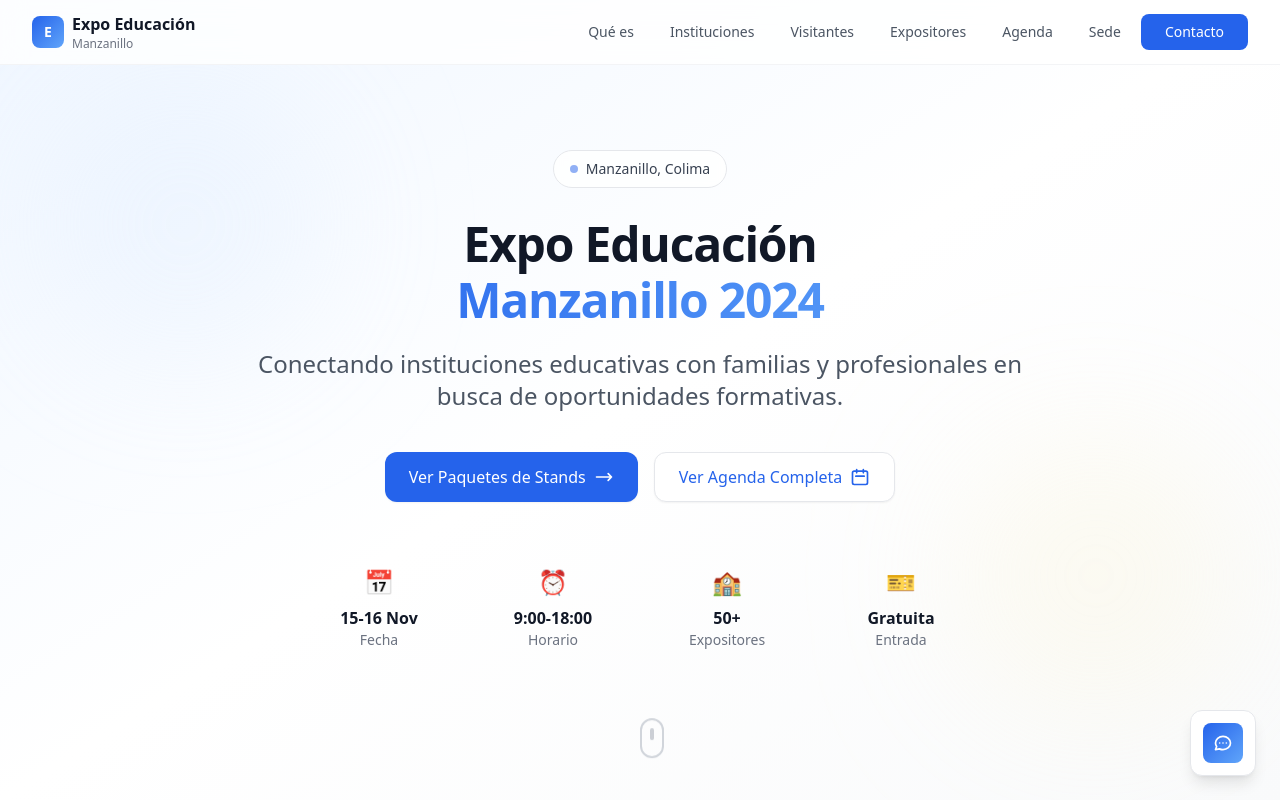
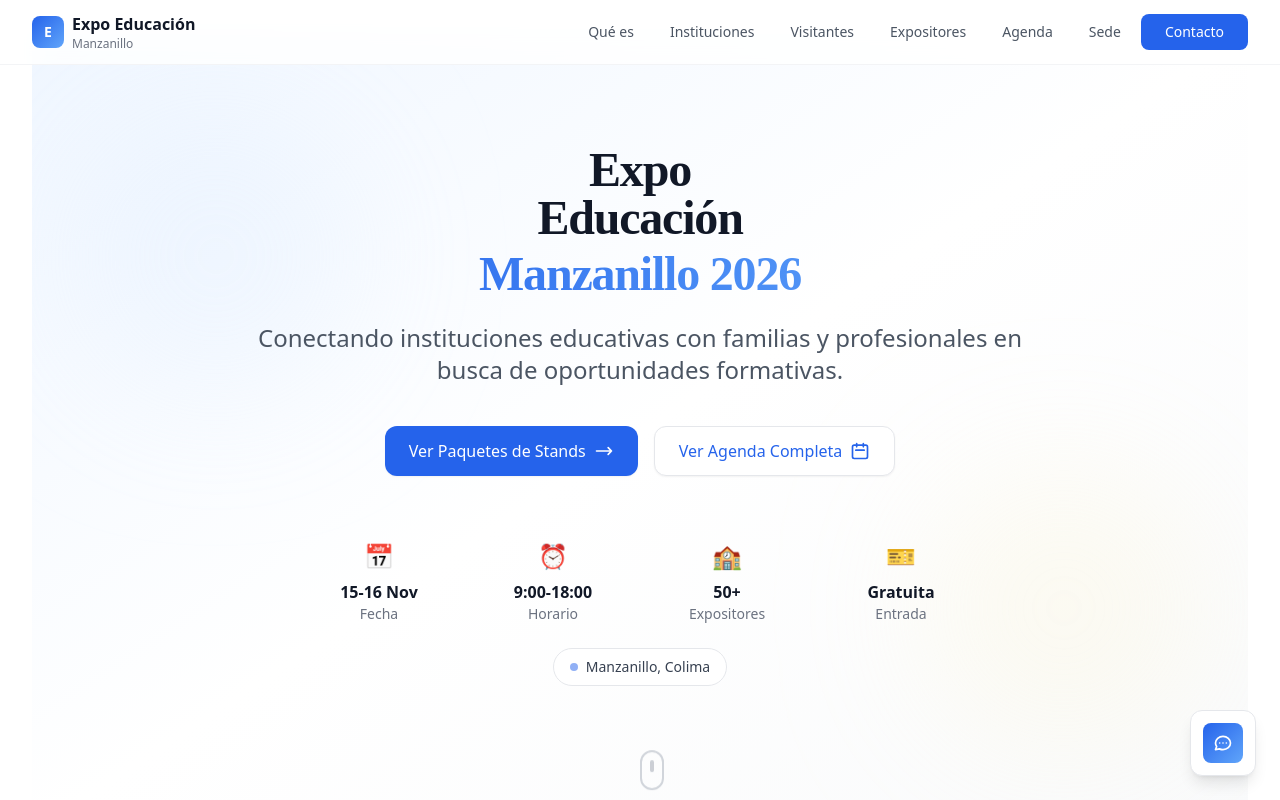
Before and after one commit to xhce911/expo-manzanillo, a React (Vite) app: page / in a window 1280 px wide. Shown: the top 800 px of the page. Built offline with nearby package versions, Linux system fonts and the light colour scheme.

Commit message:
upgrading config

```diff
--- a/index.html
+++ b/index.html
@@ -4,6 +4,7 @@
     <meta charset="UTF-8" />
     <link rel="icon" type="image/svg+xml" href="/vite.svg" />
     <meta name="viewport" content="width=device-width, initial-scale=1.0" />
+    <link rel="stylesheet" type="css" href="./src/App.css" >
     <title>expo-educacion</title>
   </head>
   <body>
--- a/src/App.jsx
+++ b/src/App.jsx
@@ -74,7 +74,7 @@ function App() {
       </section>
 
 
-    <footer className="bg-gray-900 text-white py-12">
+    <footer className=" text-white py-12">
       <div className="container-custom">
         <div className="grid md:grid-cols-4 gap-8">
 
@@ -86,7 +86,7 @@ function App() {
               </div>
               <div>
                 <div className="font-bold">Expo Educación</div>
-                <div className="text-sm text-gray-400">Manzanillo 2024</div>
+                <div className="text-sm text-gray-400">Manzanillo 2026</div>
               </div>
             </div>
             <p className="text-gray-400 text-sm">
--- a/src/components/Hero.jsx
+++ b/src/components/Hero.jsx
@@ -19,16 +19,14 @@ const Hero = () => {
       <div className={`relative z-10 container-custom text-center transition-all duration-700 ${loaded ? 'opacity-100 translate-y-0' : 'opacity-0 translate-y-8'}`}>
 
         {/* Badge superior */}
-        <div className="inline-flex items-center gap-2 bg-white/80 backdrop-blur-sm px-4 py-2 rounded-full border border-gray-200 mb-8">
-          <span className="w-2 h-2 bg-blue-600 rounded-full animate-pulse"></span>
-          <span className="text-sm font-medium text-gray-700">Manzanillo, Colima</span>
-        </div>
+
 
         {/* Título principal */}
-        <h1 className="heading-1 mb-6">
-          <span className="block text-gray-900">Expo Educación</span>
-          <span className="block bg-gradient-to-r from-blue-600 to-blue-400 bg-clip-text text-transparent mt-2">
-            Manzanillo 2024
+        <h1 className="heading-1 mb-6 ">
+          <span className="block text-gray-900 " style={{fontFamily:"Geophy"}}>Expo </span>
+          <span className="block text-gray-900 " style={{fontFamily:"Geophy"}}>Educación </span>
+          <span className="block bg-gradient-to-r from-blue-600 to-blue-400 bg-clip-text text-transparent mt-2" style={{fontFamily:"Boldonse"}}>
+            Manzanillo 2026
           </span>
         </h1>
 
@@ -55,7 +53,7 @@ const Hero = () => {
         </div>
 
         {/* Info rápida */}
-        <div className="grid grid-cols-2 md:grid-cols-4 gap-6 max-w-2xl mx-auto">
+        <div className="grid grid-cols-2 md:grid-cols-4 gap-6 max-w-2xl mx-auto my-6">
           {[
             { label: 'Fecha', value: '15-16 Nov', icon: '📅' },
             { label: 'Horario', value: '9:00-18:00', icon: '⏰' },
@@ -68,6 +66,10 @@ const Hero = () => {
               <div className="text-sm text-gray-500">{item.label}</div>
             </div>
           ))}
+        </div>
+        <div className="inline-flex items-center gap-2 bg-white/80 backdrop-blur-sm px-4 py-2 rounded-full border border-gray-200 mb-8">
+          <span className="w-2 h-2 bg-blue-600 rounded-full animate-pulse"></span>
+          <span className="text-sm font-medium text-gray-700">Manzanillo, Colima</span>
         </div>
       </div>
 
--- a/src/components/Venue.jsx
+++ b/src/components/Venue.jsx
@@ -35,7 +35,7 @@ const Venue = () => {
           <div>
             <div className="card mb-8">
               <h3 className="heading-3 mb-6 text-gray-900">
-                Salón Convenciones <span className="text-blue-600">Manzanillo</span>
+                Salón Convenciones <span className="text-blue-600">Marbella</span>
               </h3>
 
               <div className="space-y-4">
--- a/src/index.css
+++ b/src/index.css
@@ -1,6 +1,21 @@
 @tailwind base;
 @tailwind components;
 @tailwind utilities;
+
+@font-face {
+  font-family: "Geophy", Geophy,;
+  font-style: normal;
+  font-weight: normal;
+  src: local("Geophy"), url('./assets/font/Geophy.otf') format('opentype');
+}
+
+@font-face {
+  font-family: "Boldonse", Boldonse,;
+  font-style: normal;
+  font-weight: normal;
+  src: local("Boldonse"), url('./assets/font/Boldonse.ttf') format('opentype');
+}
+
 
 @layer base {
   :root {
--- a/tailwind.config.js
+++ b/tailwind.config.js
@@ -2,10 +2,83 @@
 export default {
   content: [
     "./index.html",
-    "./src/**/*.{js,jsx,ts,tsx}",
+    "./src/**/*.{js,ts,jsx,tsx}",
   ],
+  darkMode: 'class',
   theme: {
-    extend: {},
+    extend: {
+      colors: {
+        // COLORES PRIMARIOS - DEFINIDOS COMPLETAMENTE
+        primary: {
+          50: '#eff6ff',
+          100: '#dbeafe',
+          200: '#bfdbfe',
+          300: '#93c5fd',
+          400: '#60a5fa',
+          500: '#3b82f6',
+          600: '#2563eb',
+          700: '#1d4ed8',
+          800: '#1e40af',
+          900: '#1e3a8a',
+          950: '#172554',
+          DEFAULT: '#3b82f6', // Color por defecto
+        },
+
+        // COLORES SECUNDARIOS
+        secondary: {
+          50: '#f8fafc',
+          100: '#f1f5f9',
+          200: '#e2e8f0',
+          300: '#cbd5e1',
+          400: '#94a3b8',
+          500: '#64748b',
+          600: '#475569',
+          700: '#334155',
+          800: '#1e293b',
+          900: '#0f172a',
+          950: '#020617',
+          DEFAULT: '#64748b',
+        },
+
+        // COLORES DE ACENTO
+        accent: {
+          50: '#fffbeb',
+          100: '#fef3c7',
+          200: '#fde68a',
+          300: '#fcd34d',
+          400: '#fbbf24',
+          500: '#f59e0b',
+          600: '#d97706',
+          700: '#b45309',
+          800: '#92400e',
+          900: '#78350f',
+          950: '#451a03',
+          DEFAULT: '#f59e0b',
+        },
+
+        // COLORES DE FONDO PARA MODO OSCURO
+        dark: {
+          bg: '#111827',
+          surface: '#1f2937',
+          text: '#f3f4f6',
+          border: '#374151',
+        }
+      },
+
+      // EXTENDER OTROS ESTILOS
+      backgroundColor: {
+        'light': '#f8fafc',
+        'dark': '#111827',
+      },
+      textColor: {
+        'light': '#1f2937',
+        'dark': '#f3f4f6',
+      },
+      borderColor: {
+        'light': '#e5e7eb',
+        'dark': '#374151',
+      },
+    },
   },
   plugins: [],
 }
--- a/vite.config.js
+++ b/vite.config.js
@@ -4,5 +4,5 @@ import tailwindConfig from './tailwind.config'
 
 // https://vite.dev/config/
 export default defineConfig({
-  plugins: [react()],
+  plugins: [react(), tailwindConfig],
 })
```
Also changed, not shown: src/assets/font/Boldonse.ttf (added), src/assets/font/Geophy.otf (added).
